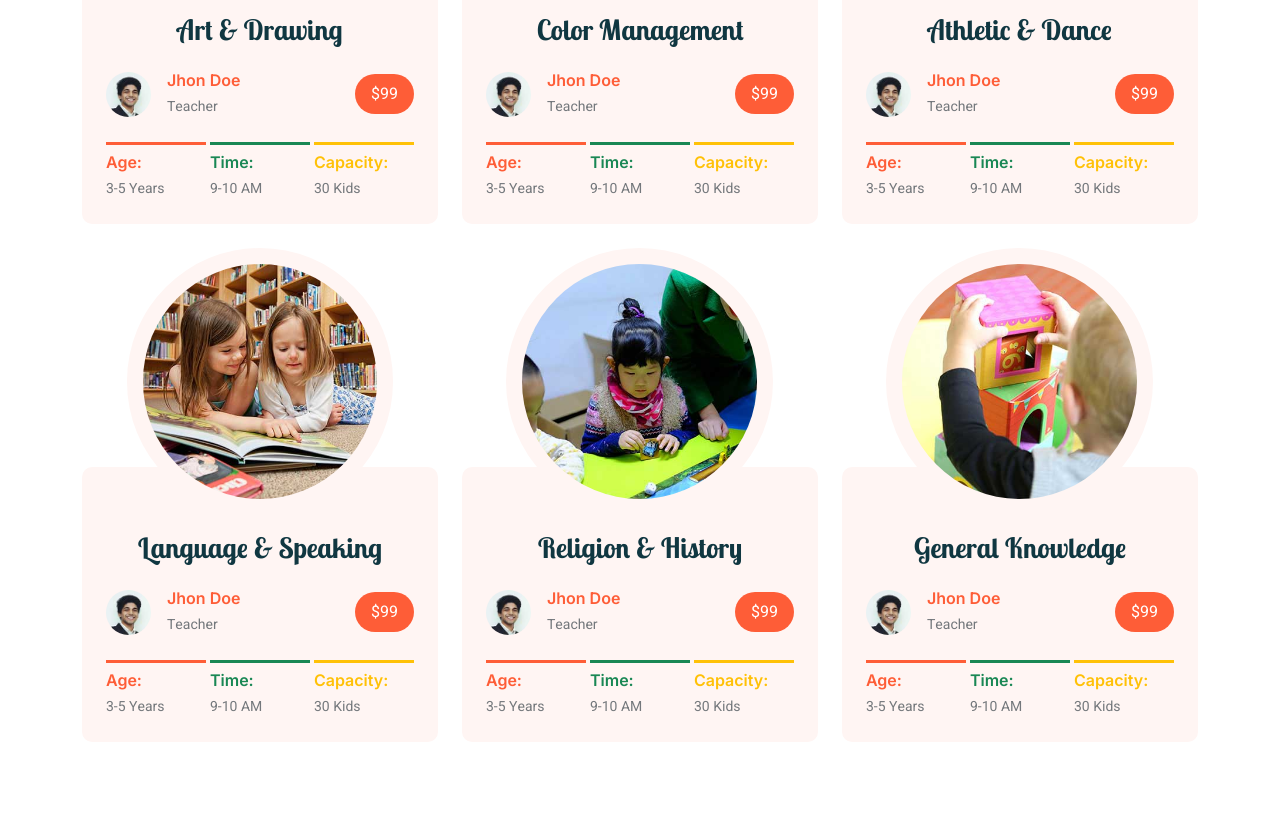
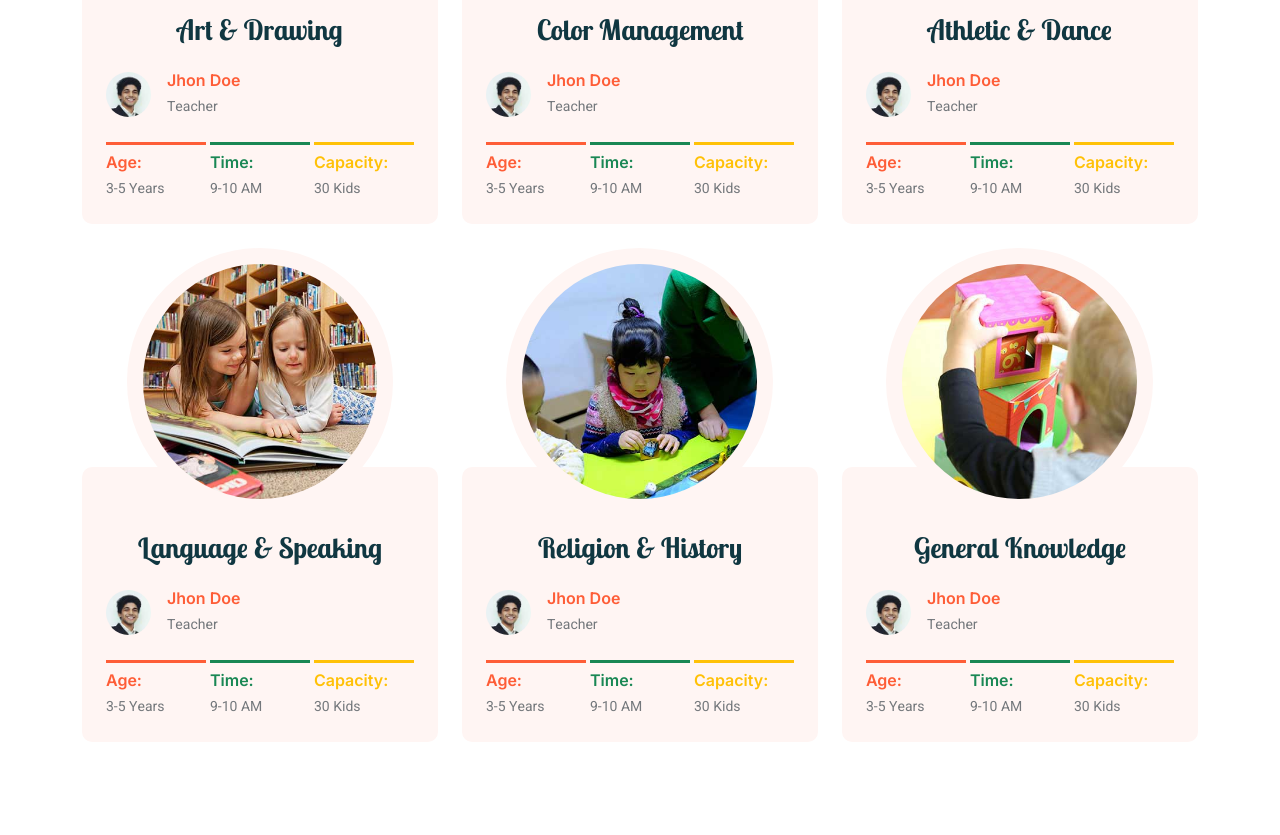
Before and after one commit to sivakumar-3/svm, a plain HTML site: page classes.html in a window 1280 px wide. Shown: the part 953-1788 px from the top of the page. Drawn offline with nearby package versions, Linux system fonts and the light colour scheme.

Commit message:
classes.html

```diff
--- a/classes.html
+++ b/classes.html
@@ -113,7 +113,7 @@
                                             <small>Teacher</small>
                                         </div>
                                     </div>
-                                    <span class="bg-primary text-white rounded-pill py-2 px-3" href="">$99</span>
+
                                 </div>
                                 <div class="row g-1">
                                     <div class="col-4">
@@ -153,7 +153,7 @@
                                             <small>Teacher</small>
                                         </div>
                                     </div>
-                                    <span class="bg-primary text-white rounded-pill py-2 px-3" href="">$99</span>
+
                                 </div>
                                 <div class="row g-1">
                                     <div class="col-4">
@@ -193,7 +193,7 @@
                                             <small>Teacher</small>
                                         </div>
                                     </div>
-                                    <span class="bg-primary text-white rounded-pill py-2 px-3" href="">$99</span>
+
                                 </div>
                                 <div class="row g-1">
                                     <div class="col-4">
@@ -233,7 +233,7 @@
                                             <small>Teacher</small>
                                         </div>
                                     </div>
-                                    <span class="bg-primary text-white rounded-pill py-2 px-3" href="">$99</span>
+
                                 </div>
                                 <div class="row g-1">
                                     <div class="col-4">
@@ -273,7 +273,7 @@
                                             <small>Teacher</small>
                                         </div>
                                     </div>
-                                    <span class="bg-primary text-white rounded-pill py-2 px-3" href="">$99</span>
+
                                 </div>
                                 <div class="row g-1">
                                     <div class="col-4">
@@ -313,7 +313,7 @@
                                             <small>Teacher</small>
                                         </div>
                                     </div>
-                                    <span class="bg-primary text-white rounded-pill py-2 px-3" href="">$99</span>
+
                                 </div>
                                 <div class="row g-1">
                                     <div class="col-4">
```
